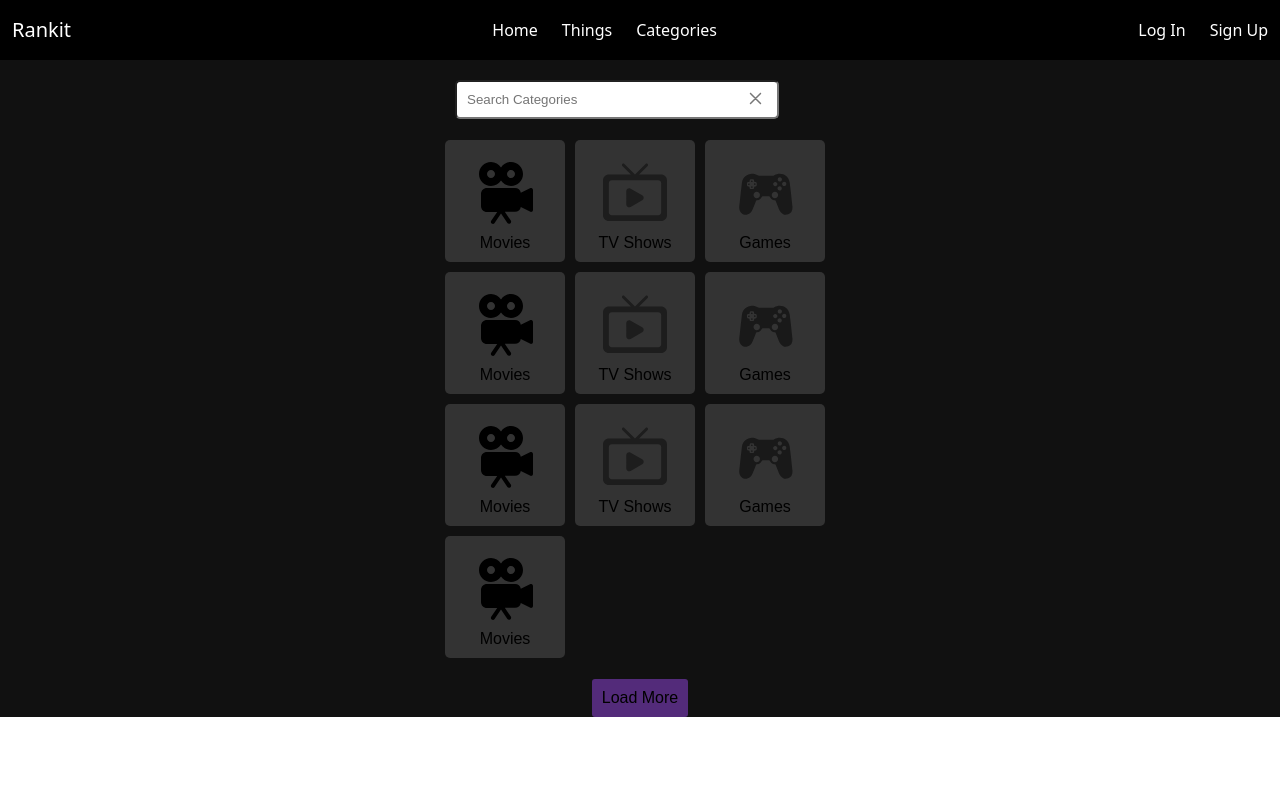
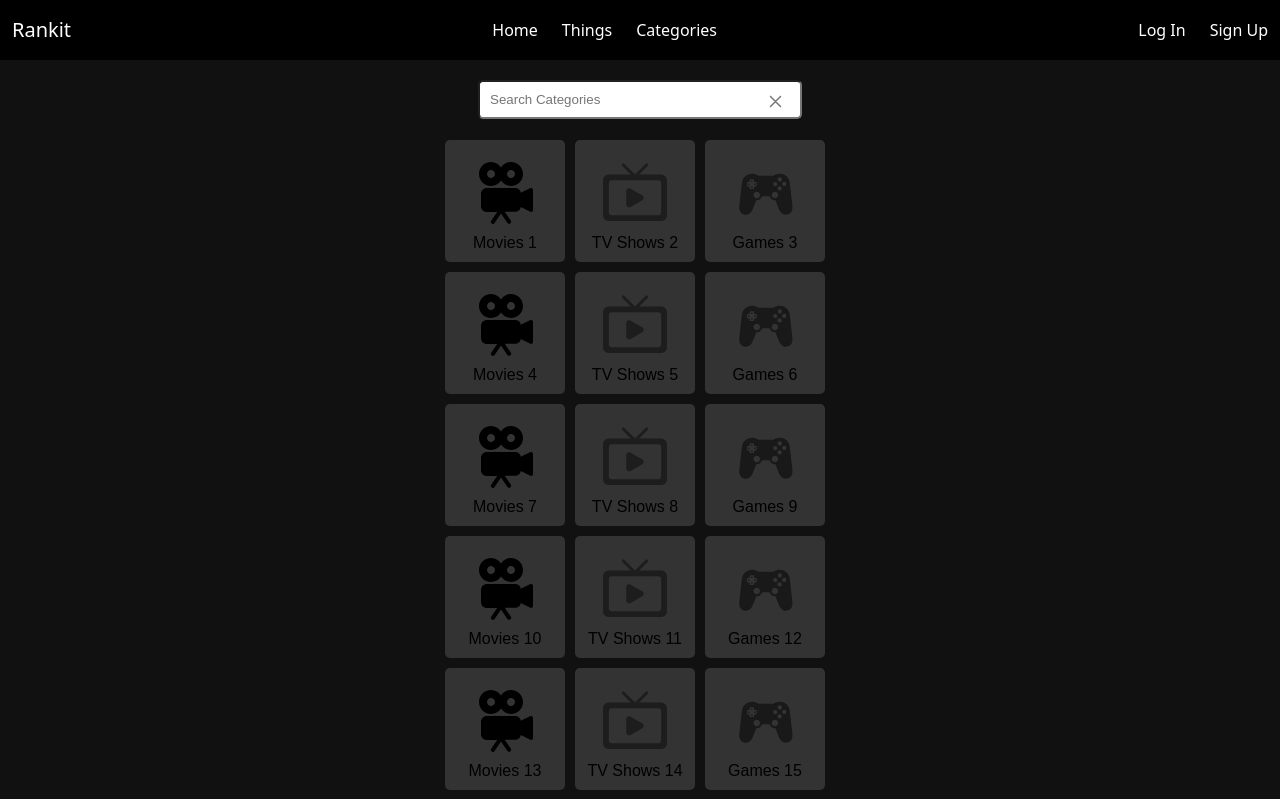
Before and after one commit to Anti-Alias/rankit, a React (Vite) app in the folder rankit_ui/: page /categories in a window 1280 px wide. Shown: the top 799 px of the page. Built offline with nearby package versions, Linux system fonts and the light colour scheme.

Commit message:
Added error handling

```diff
--- a/rankit_ui/src/App.css
+++ b/rankit_ui/src/App.css
@@ -11,6 +11,6 @@
   justify-content: center;
   width: calc(100vw - 800px);
   height: calc(100vh - var(--header-height));
-  padding-top: 20px;
+  padding: 20px 0 20px 0;
   overflow-y: auto;
 }
--- a/rankit_ui/src/components/pages/Categories.css
+++ b/rankit_ui/src/components/pages/Categories.css
@@ -28,8 +28,45 @@
   background-color: var(--card-color-hover);
 }
 
+.search-wrapper {
+  position: relative;
+}
+
+.search {
+  width: 300px;
+}
+
+.cross {
+  position: absolute;
+  right: 5px;
+  top: 5px;
+  background-color: inherit;
+}
+
+.cross:hover {
+  background-color: inherit;
+}
+
+.cross img {
+  height: 25px;
+}
+
 .card-image {
   width: 64px;
   height: 64px;
   padding: 10px;
 }
+
+.spinner {
+  width: 32px;
+  animation: 1s infinite linear spin;
+}
+
+@keyframes spin {
+  0% {
+    transform: rotate(0deg);
+  }
+  100% {
+    transform: rotate(360deg);
+  }
+}
--- a/rankit_ui/src/components/pages/Categories.tsx
+++ b/rankit_ui/src/components/pages/Categories.tsx
@@ -1,17 +1,75 @@
-import { useState } from "react";
+import { ChangeEvent, FormEvent, useEffect, useState } from "react";
 import { Category, fetchCategories } from "../../utils/category";
 import { Page } from "../../utils/page";
 import "./Categories.css";
-import { SearchInput } from "../widgets/SearchInput";
 
+type State = 'NOT_LOADING' | 'LOADING' | 'ERROR';
 
 export function Categories() {
+
   const [categories, setCategories] = useState<Page<Category>>({ data: [] });
-  const [search, setSearch] = useState("");
-  const searchCategories = async (search: string) => {
-    setCategories(await fetchCategories(search));
+  const [search, setSearch] = useState('');
+  const [currentSearch, setCurrentSearch] = useState('');
+  const [state, setState] = useState<State>('NOT_LOADING');
+
+  const startSearch = async () => {
+    if(state === 'LOADING') { return };
+    setState('LOADING');
+    setCategories({ data: [] });
+    setCurrentSearch(search);
+    try {
+      const page = await fetchCategories(search);
+      setCategories(page);
+      setState('NOT_LOADING');
+    }
+    catch {
+      setState('ERROR');
+    }
   };
-  const categoryCards = categories.data.map(category => {
+
+  const continueSearch = async () => {
+    if(state === 'LOADING') { return };
+    setState('LOADING');
+    try {
+      const page = await fetchCategories(currentSearch, categories.cursor);
+      const nextCategories = {
+        data: [...categories.data, ...page.data],
+        cursor: page.cursor,
+      };
+      setCategories(nextCategories);
+      setState('NOT_LOADING');
+    }
+    catch {
+      setState('ERROR');
+    }
+  };
+
+  const clearSearch = async () => {
+    if(state === 'LOADING') { return };
+    setState('LOADING');
+    setSearch('');
+    setCurrentSearch('');
+    setCategories({ data: [] });
+    try {
+      const page = await fetchCategories('');
+      setCategories(page);
+      setState('NOT_LOADING');
+    }
+    catch {
+      setState('ERROR');
+    }
+  };
+
+  const submit = (event: FormEvent) => {
+    event.preventDefault();
+    startSearch();
+  };
+
+  useEffect(() => {
+    startSearch();
+  }, []);
+
+  const cards = categories.data.map(category => {
     const src = `images/categories/${category.image}`;
     return (
       <li key={category.id}>
@@ -22,13 +80,37 @@ export function Categories() {
       </li>
     )
   });
+
   return (
     <div className="Categories">
-      <SearchInput search={searchCategories} placeholder="Search Categories" />
-      <ul className="card-list">{categoryCards}</ul>
+      <form onSubmit={submit}>
+        <div className="search-wrapper">
+          <input
+            className="search"
+            value={search}
+            placeholder="Search Categories"
+            onChange={ (event: ChangeEvent<HTMLInputElement>) => setSearch(event.target.value) }
+          />
+          <button type="button" className="cross" onClick={clearSearch}>
+            <img src="images/icons/cross.svg"/>
+          </button>
+        </div>
+      </form>
+      <ul className="card-list">{cards}</ul>
+      { state === 'LOADING' && <img src="images/icons/loading.svg" className="spinner"/> }
       {
+        state === 'NOT_LOADING' &&
         categories.cursor &&
-        <button className="primary">Load More</button>
+        <button className="primary" onClick={continueSearch}>Load More</button>
+      }
+      {
+        state === 'NOT_LOADING' &&
+        categories.data.length == 0 &&
+        <span>No categories found</span>
+      }
+      {
+        state === 'ERROR' &&
+        <span className="error">An error occurred. Please try again.</span>
       }
     </div>
   )
--- a/rankit_ui/src/components/widgets/Header.css
+++ b/rankit_ui/src/components/widgets/Header.css
@@ -7,6 +7,7 @@
   height: var(--navbar-height);
   position: sticky;
   top: 0;
+  z-index: 1;
 }
 
 .logo {
--- a/rankit_ui/src/components/widgets/SearchInput.css
+++ /dev/null
@@ -1,42 +0,0 @@
-.SearchInput {
-  display: flex;
-  width: 370px;
-}
-
-.wrapper {
-  position: relative;
-}
-
-.spinner {
-  width: 40px;
-  animation: spin 1s linear infinite;
-}
-
-.cross {
-  position: absolute;
-  right: 15px;
-  top: 5px;
-  background-color: inherit;
-}
-
-.cross:hover {
-  background-color: inherit;
-}
-
-.cross-image {
-  width: 25px;
-}
-
-@keyframes spin {
-  0% {
-    transform: rotate(0deg);
-  }
-  100% {
-    transform: rotate(360deg);
-  }
-}
-
-input {
-  width: 300px;
-  margin-right: 10px;
-}
--- a/rankit_ui/src/components/widgets/SearchInput.tsx
+++ /dev/null
@@ -1,48 +0,0 @@
-import { FormEvent, useState, useEffect } from 'react';
-import "./SearchInput.css";
-
-type Props = {
-  search: (search: string) => Promise<void>,
-  placeholder?: string,
-};
-
-export function SearchInput(props: Props) {
-  const { search: searchFunc, placeholder } = props;
-  const [search, setSearch] = useState("");
-  const [loading, setLoading] = useState(false);
-  const load = async (searchValue: string) => {
-    if (loading) { return };
-    setLoading(true);
-    await searchFunc(searchValue);
-    setLoading(false);
-  };
-  const submit = async (event: FormEvent) => {
-    event.preventDefault();
-    await load(search);
-  };
-  const clearSearch = async () => {
-    if(search.length == 0) { return };
-    setSearch("");
-    await load("");
-  };
-  useEffect(() => { load("") }, []);
-
-  return (
-    <div className="SearchInput">
-      <form onSubmit={submit}>
-        <div className="wrapper">
-          <input
-            name="search"
-            placeholder={placeholder}
-            value={search}
-            onChange={(e) => setSearch(e.target.value)}
-          />
-          <button type="button" className="cross" onClick={clearSearch}>
-            <img src="images/icons/cross.svg" className="cross-image"/>
-          </button>
-        </div>
-      </form>
-      {loading ? <img src="images/icons/loading.svg" className="spinner" /> : null}
-    </div>
-  )
-}
--- a/rankit_ui/src/index.css
+++ b/rankit_ui/src/index.css
@@ -29,6 +29,7 @@
   --content-color: #111111;
   --button-color: #532b7a;
   --button-color-hover: #634680;
+  --error-color: #ff0000;
 }
 
 #root {
@@ -73,8 +74,8 @@ h1 {
 button {
   border: 0;
   cursor: pointer;
-  background-color: var(--button-color);
   font-size: inherit;
+  margin: 3px;
 }
 
 button:hover {
@@ -95,6 +96,10 @@ button.primary:hover {
   font-size: 18px;
 }
 
+.error {
+  color: var(--error-color);
+}
+
 @media (prefers-color-scheme: light) {
   :root {
     color: #213547;
--- a/rankit_ui/src/utils/category.ts
+++ b/rankit_ui/src/utils/category.ts
@@ -8,7 +8,7 @@ export interface Category {
 
 export async function fetchCategories(search: string, cursor?: string): Promise<Page<Category>> {
   await sleep(1000);
-  const data = allCategories.data.filter(cat => cat.name.includes(search));
+  const data = allCategories().filter(cat => cat.name.includes(search));
   const curs = cursor ? parseInt(cursor) : 0;
   const nextCursor = curs + pageSize;
   if(data.length-1 > nextCursor) {
@@ -25,135 +25,26 @@ function sleep(ms: number): Promise<void> {
   return new Promise(resolve => setTimeout(resolve, ms));
 }
 
+const pageSize: number = 28;
 
-const pageSize = 10;
-const allCategories: Page<Category> = {
-  data: [
-    {
-      id: 1,
-      name: 'Movies',
+function allCategories(): Category[] {
+  const result: Category[] = [];
+  for(let i=1; i<=100; i+= 3) {
+    result.push({
+      id: i,
+      name: `Movies ${i}`,
       image: 'movies.svg',
-    },
-    {
-      id: 2,
-      name: 'TV Shows',
+    });
+    result.push({
+      id: i+1,
+      name: `TV Shows ${i+1}`,
       image: 'tv.svg',
-    },
-    {
-      id: 3,
-      name: 'Games',
+    });
+    result.push({
+      id: i+2,
+      name: `Games ${i+2}`,
       image: 'games.svg',
-    },
-    {
-      id: 4,
-      name: 'Movies',
-      image: 'movies.svg',
-    },
-    {
-      id: 5,
-      name: 'TV Shows',
-      image: 'tv.svg',
-    },
-    {
-      id: 6,
-      name: 'Games',
-      image: 'games.svg',
-    },
-    {
-      id: 7,
-      name: 'Movies',
-      image: 'movies.svg',
-    },
-    {
-      id: 8,
-      name: 'TV Shows',
-      image: 'tv.svg',
-    },
-    {
-      id: 9,
-      name: 'Games',
-      image: 'games.svg',
-    },
-    {
-      id: 10,
-      name: 'Movies',
-      image: 'movies.svg',
-    },
-    {
-      id: 11,
-      name: 'TV Shows',
-      image: 'tv.svg',
-    },
-    {
-      id: 12,
-      name: 'Games',
-      image: 'games.svg',
-    },
-    {
-      id: 13,
-      name: 'Movies',
-      image: 'movies.svg',
-    },
-    {
-      id: 14,
-      name: 'TV Shows',
-      image: 'tv.svg',
-    },
-    {
-      id: 15,
-      name: 'Games',
-      image: 'games.svg',
-    },
-    {
-      id: 16,
-      name: 'Movies',
-      image: 'movies.svg',
-    },
-    {
-      id: 17,
-      name: 'TV Shows',
-      image: 'tv.svg',
-    },
-    {
-      id: 18,
-      name: 'Games',
-      image: 'games.svg',
-    },
-    {
-      id: 19,
-      name: 'Movies',
-      image: 'movies.svg',
-    },
-    {
-      id: 20,
-      name: 'TV Shows',
-      image: 'tv.svg',
-    },
-    {
-      id: 21,
-      name: 'Games',
-      image: 'games.svg',
-    },
-    {
-      id: 22,
-      name: 'Movies',
-      image: 'movies.svg',
-    },
-    {
-      id: 23,
-      name: 'TV Shows',
-      image: 'tv.svg',
-    },
-    {
-      id: 24,
-      name: 'Games',
-      image: 'games.svg',
-    },
-    {
-      id: 25,
-      name: 'Games',
-      image: 'games.svg',
-    },
-  ],
-  cursor: "stub",
-};
+    });
+  }
+  return result;
+}
```
